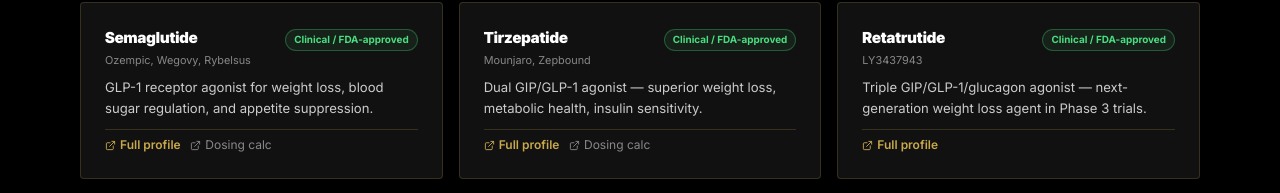
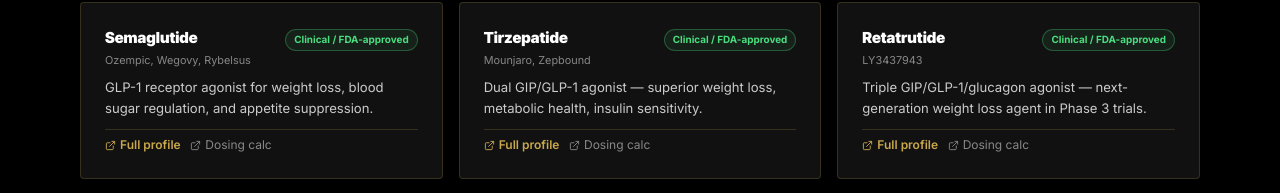
Before and after one commit to asaasinai/richard-ortiz-coaching, a Next.js app: page /peptides in a window 1280 px wide. Shown: the part 538-731 px from the top of the page. Built offline with nearby package versions, Linux system fonts and the light colour scheme.

Commit message:
Peptides: show dosing calc link for all 35 (all slugs valid on PeptidePedia)

```diff
--- a/src/app/peptides/page.tsx
+++ b/src/app/peptides/page.tsx
@@ -2,8 +2,6 @@
 import Nav from "@/components/Nav"
 import Footer from "@/components/Footer"
 import { ExternalLink } from "lucide-react"
-
-const DOSE_CALC_SLUGS = new Set(["bpc-157","cjc-1295","ghk-cu","ipamorelin","nad-plus","pt-141","selank","semaglutide","tb-500","tirzepatide"])
 
 const PEPTIDES = [
   { slug:"bpc-157",              name:"BPC-157",                              evidence:"Community consensus",     aliases:"Body Protection Compound 157, PL 14736",    summary:"Accelerates tissue healing, reduces inflammation, supports gut health and tendon/ligament repair." },
@@ -95,12 +93,10 @@
                     style={{ fontSize:"0.75rem",color:"var(--gold)",fontWeight:600,display:"inline-flex",alignItems:"center",gap:"0.25rem",textDecoration:"none" }}>
                     <ExternalLink size={11}/> Full profile
                   </a>
-                  {DOSE_CALC_SLUGS.has(p.slug) && (
-                    <a href={`https://thepeptidepedia.com/dose/${p.slug}`} target="_blank" rel="noopener noreferrer"
-                      style={{ fontSize:"0.75rem",color:"var(--text-mute)",display:"inline-flex",alignItems:"center",gap:"0.25rem",textDecoration:"none" }}>
-                      <ExternalLink size={11}/> Dosing calc
-                    </a>
-                  )}
+                  <a href={`https://thepeptidepedia.com/dose/${p.slug}`} target="_blank" rel="noopener noreferrer"
+                    style={{ fontSize:"0.75rem",color:"var(--text-mute)",display:"inline-flex",alignItems:"center",gap:"0.25rem",textDecoration:"none" }}>
+                    <ExternalLink size={11}/> Dosing calc
+                  </a>
                 </div>
               </div>
             )
```
